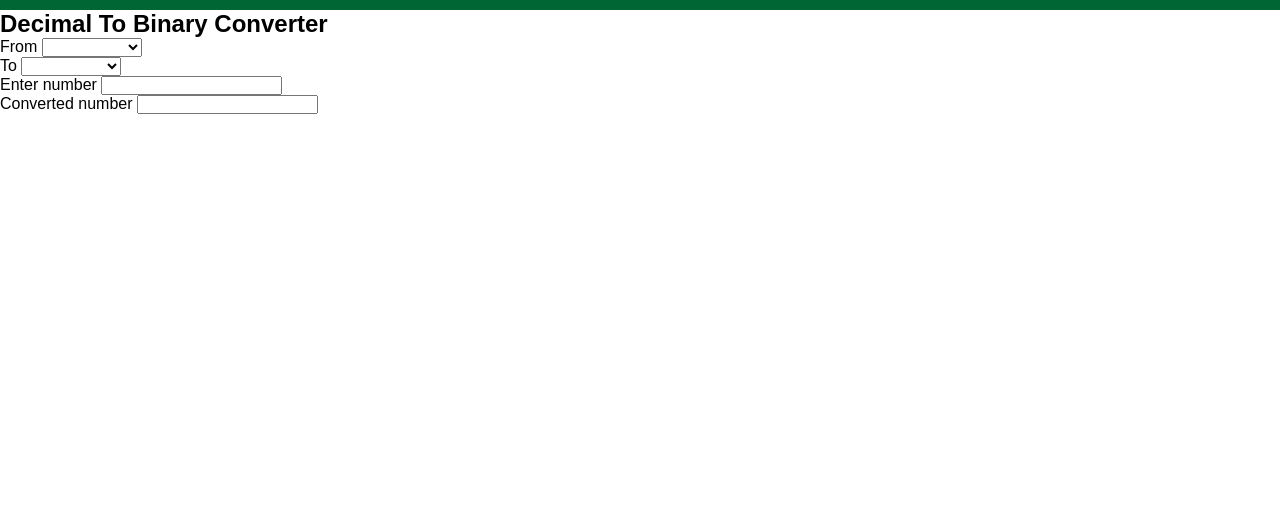
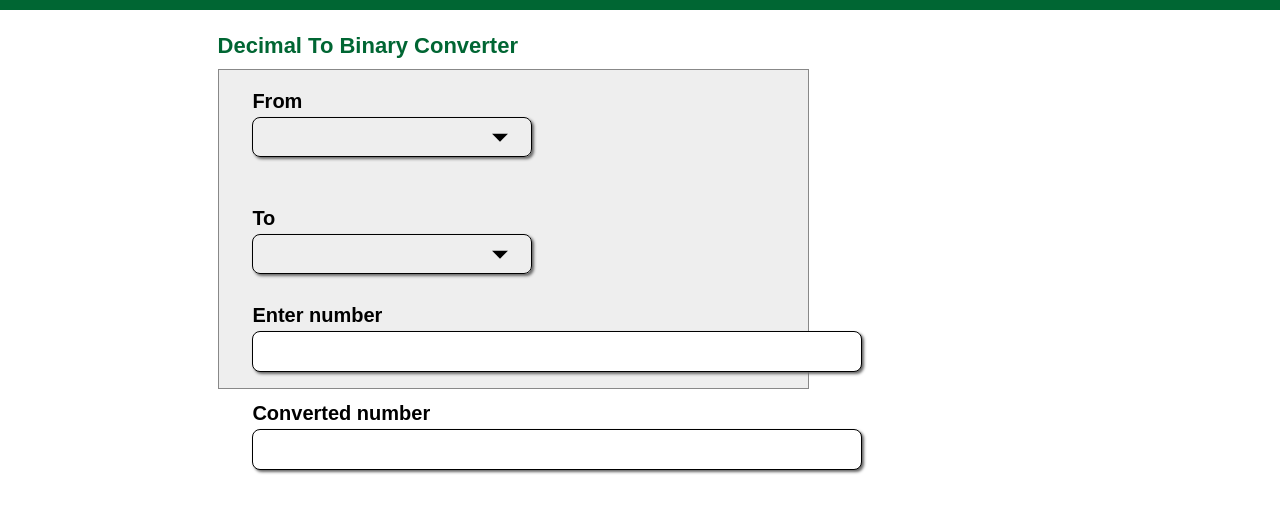
Before and after one commit to Wedi-Nachew/Number-System-Conversion, a plain HTML site: page index.html in a window 1280 px wide. Shown: the part 48-560 px from the top of the page. Drawn offline with Linux system fonts and the light colour scheme.

Commit message:
Style the form elements

```diff
--- a/style.css
+++ b/style.css
@@ -32,3 +32,65 @@ nav a {
     text-decoration: none;
     color: #fff;
 }
+
+#hero {
+    padding: 13px 17%;
+    width: 100%;
+}
+
+#hero h2{
+    font-size: 22px;
+    color: #006633;
+    margin: 10px 0;
+}
+
+form {
+    width: 70%;
+    height: 40vh;
+    background-color: #eee;
+    border: 1px solid #888;
+    display: flex;
+    flex-direction: column;
+    padding: 20px 4%;
+    gap: 30px;
+}
+
+.from-to-container {
+    display: flex;
+    flex-flow: row wrap;
+    gap: 50px;
+}
+
+form div {
+    display: flex;
+    flex-direction: column;
+    gap: 4px;
+}
+
+label {
+    font-family: inherit;
+    font-size: 20px;
+    font-weight: 700;
+}
+
+select {
+    appearance: none;
+    width: 280px;
+    background: url(dropdown-svgrepo-com.svg) no-repeat 95% center;
+    background-size: contain;
+}
+
+select,
+form > div > input {
+    padding: 8px;
+    border: 1px solid #000;
+    border-radius: 8px;
+    box-shadow: 2px 2px 3px #666;
+    font-size: 20px;
+    font-family: inherit;
+    color: #000;
+}
+
+form > div > input {
+    width: 610px;
+}
```
